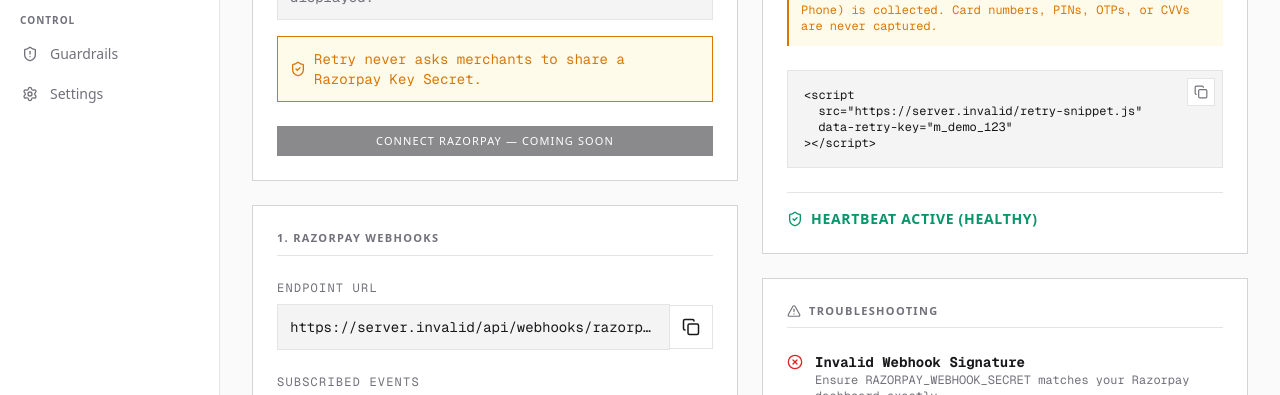
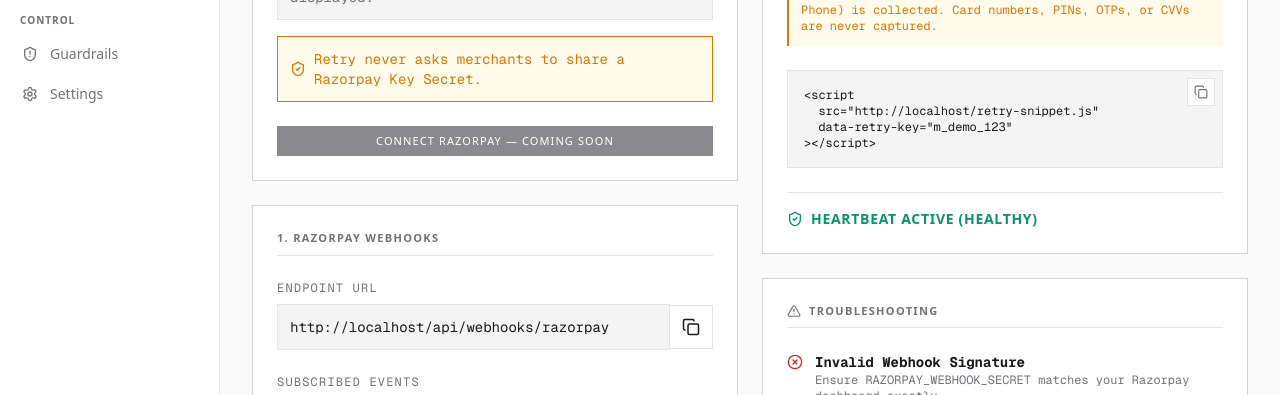
Before and after one commit to hemanthreddykoduru/Retry, a Next.js app: page /integration in a window 1280 px wide. Shown: the part 405-800 px from the top of the page. Built offline with nearby package versions, Linux system fonts and the light colour scheme; no server answers; the database is empty.

Commit message:
fix: use window.location.origin for absolute client-side URL accuracy

```diff
--- a/app/(dashboard)/integration/client.tsx
+++ b/app/(dashboard)/integration/client.tsx
@@ -1,8 +1,17 @@
 "use client";
 
 import { Copy, AlertTriangle, ShieldCheck, CheckCircle2, ServerCrash, XCircle } from "lucide-react";
+import { useEffect, useState } from "react";
 
-export default function IntegrationClient({ apiKey, appUrl }: { apiKey: string, appUrl: string }) {
+export default function IntegrationClient({ apiKey, appUrl: serverAppUrl }: { apiKey: string, appUrl: string }) {
+  const [appUrl, setAppUrl] = useState(serverAppUrl);
+
+  useEffect(() => {
+    if (typeof window !== 'undefined') {
+      setAppUrl(window.location.origin);
+    }
+  }, []);
+
   const copyToClipboard = (text: string) => {
     navigator.clipboard.writeText(text);
     alert('Copied to clipboard');
```
